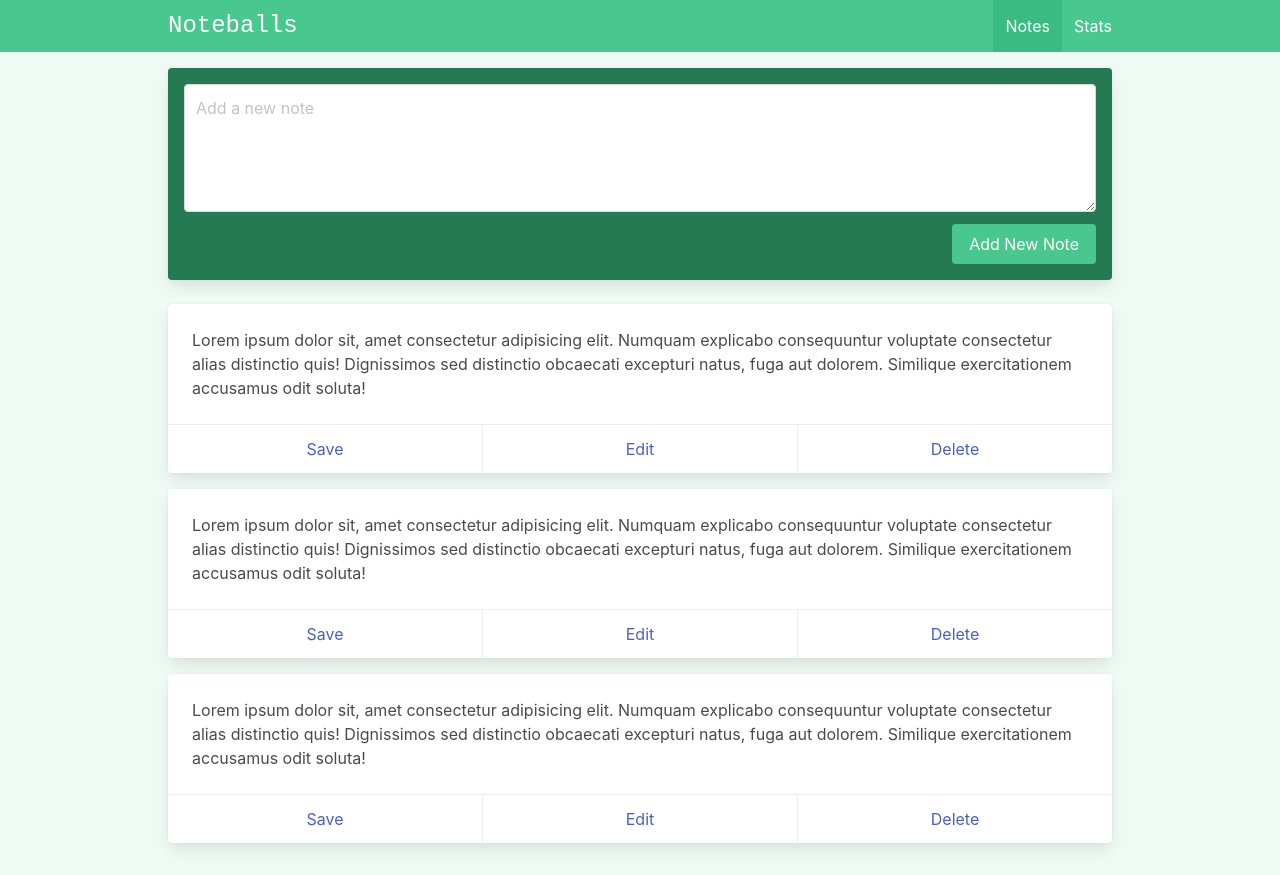
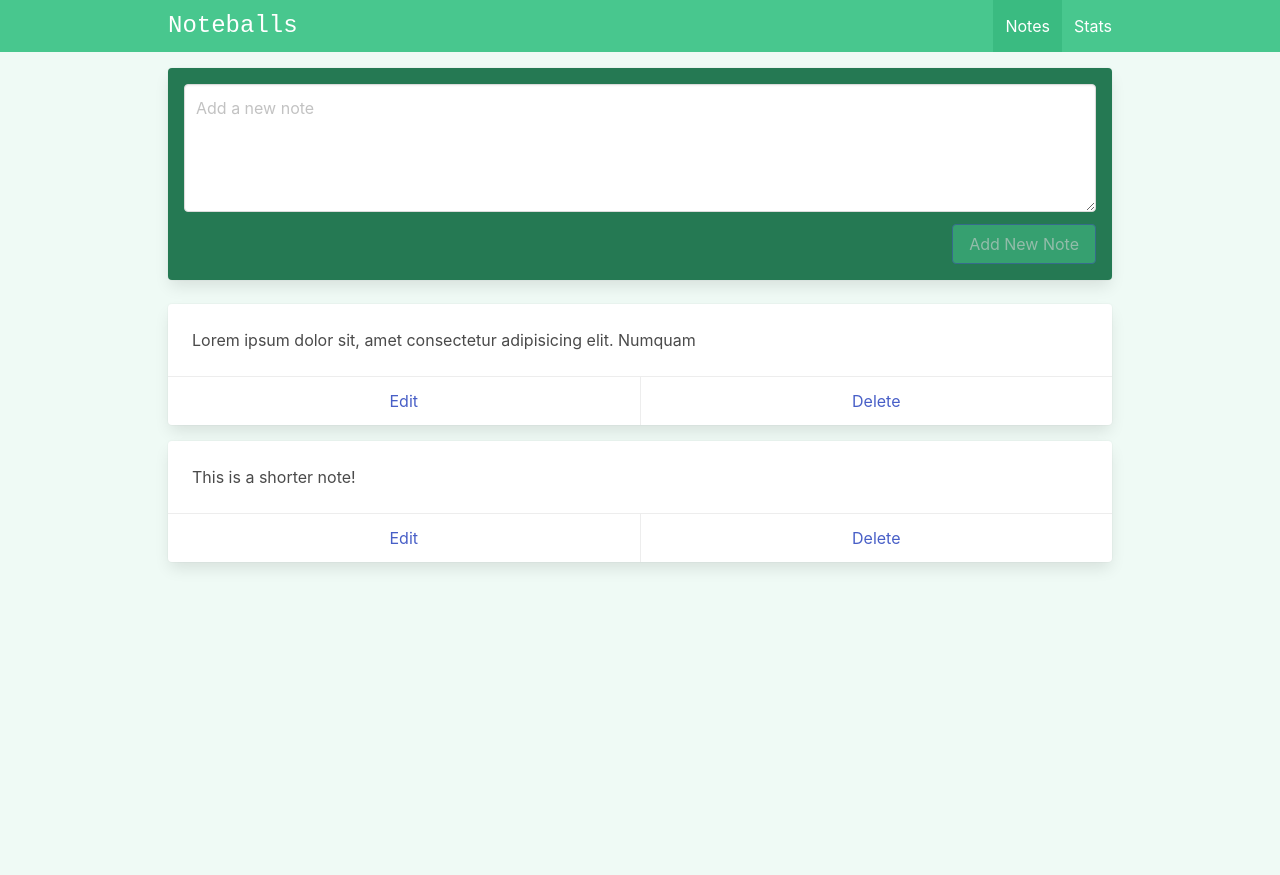
Before and after one commit to AlexisArce/vue-composition-api-noteballs, a Vue app: page /#/ in a window 1280 px wide. After the commit the page ends 800 px from the top, so only its background shows below. Built offline with nearby package versions, Linux system fonts and the light colour scheme.

Commit message:
Add note functionality

```diff
--- a/package.json
+++ b/package.json
@@ -8,6 +8,7 @@
   },
   "dependencies": {
     "bulma": "^0.9.4",
+    "uuidv4": "^6.2.13",
     "vue": "^3.2.33",
     "vue-router": "^4.0.15"
   },
--- a/src/views/ViewNotes.vue
+++ b/src/views/ViewNotes.vue
@@ -3,32 +3,67 @@
     <div class="card has-background-success-dark p-4 mb-5">
       <div class="field">
         <div class="control">
-          <textarea class="textarea" placeholder="Add a new note"></textarea>
+          <textarea
+            class="textarea"
+            v-model="newNote.content"
+            placeholder="Add a new note"
+            ref="newNoteRef"
+          ></textarea>
         </div>
       </div>
 
       <div class="field is-grouped is-grouped-right">
         <div class="control">
-          <button class="button is-link has-background-success">
+          <button
+            class="button is-link has-background-success"
+            @click="addNote"
+            :disabled="!newNote.content"
+          >
             Add New Note
           </button>
         </div>
       </div>
     </div>
-    <div v-for="i in 3" class="card mb-4">
+    <div v-for="note in notes" class="card mb-4">
       <div class="card-content">
         <div class="content">
-          Lorem ipsum dolor sit, amet consectetur adipisicing elit. Numquam
-          explicabo consequuntur voluptate consectetur alias distinctio quis!
-          Dignissimos sed distinctio obcaecati excepturi natus, fuga aut
-          dolorem. Similique exercitationem accusamus odit soluta!
+          {{ note.content }}
         </div>
       </div>
       <footer class="card-footer">
-        <a href="#" class="card-footer-item">Save</a>
         <a href="#" class="card-footer-item">Edit</a>
         <a href="#" class="card-footer-item">Delete</a>
       </footer>
     </div>
   </div>
 </template>
+
+<script setup>
+import { ref, reactive } from "vue";
+import { v4 as uuidv4 } from "uuid";
+
+const notes = reactive([
+  {
+    id: uuidv4(),
+    content:
+      "Lorem ipsum dolor sit, amet consectetur adipisicing elit. Numquam",
+  },
+  {
+    id: uuidv4(),
+    content: "This is a shorter note!",
+  },
+]);
+
+const newNote = reactive({});
+const newNoteRef = ref(null);
+
+const addNote = () => {
+  notes.unshift({
+    id: uuidv4(),
+    content: newNote.content,
+  });
+
+  newNote.content = "";
+  newNoteRef.value.focus();
+};
+</script>
```
Also changed, not shown: 1 other file (tests, documents, lock files or other folders).
